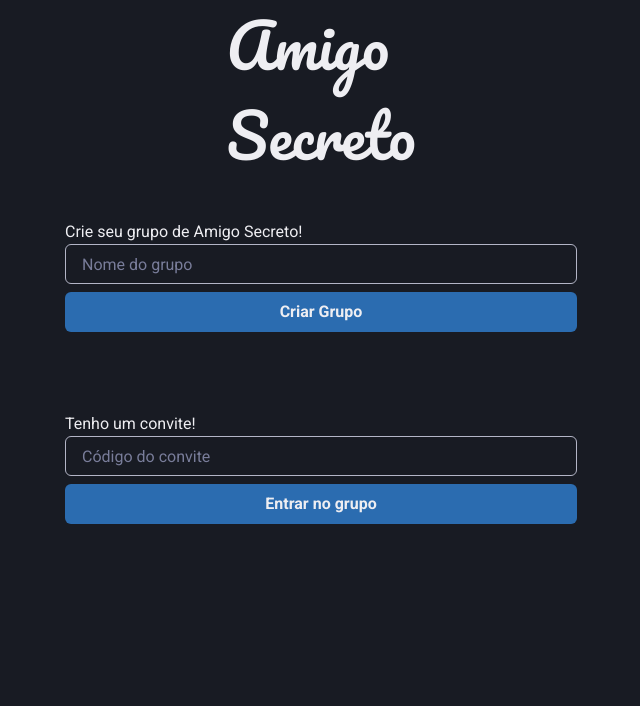
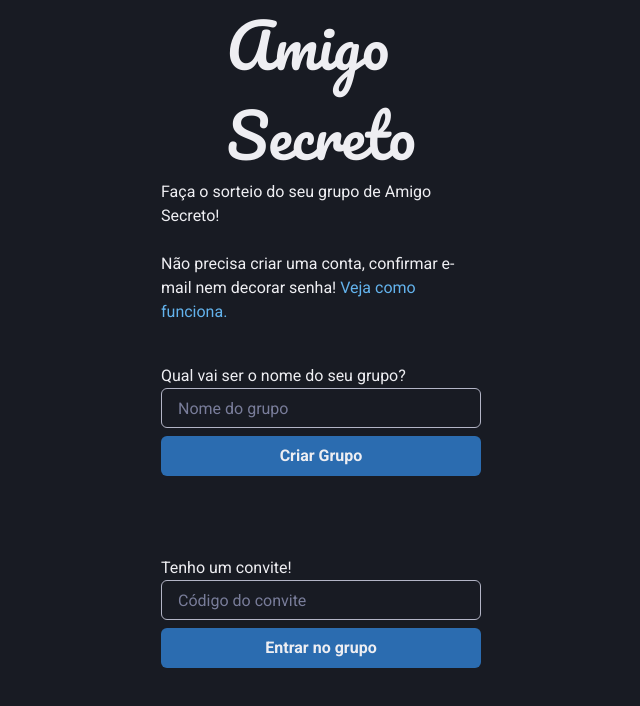
Before and after one commit to Bignotto/amigo-secreto-app, a Next.js app: page / in a window 1280 px wide. Shown: the top 706 px of the page, without its empty margins (319-959 px from the left). Built offline with nearby package versions, Linux system fonts and the light colour scheme; no server answers.

Commit message:
added better instructions on home page

```diff
--- a/src/pages/index.tsx
+++ b/src/pages/index.tsx
@@ -3,7 +3,7 @@ import type { NextPage } from "next";
 import { useRouter } from "next/router";
 import crypto from "crypto";
 
-import { Flex, Button, Input, Text } from "@chakra-ui/react";
+import { Flex, Button, Input, Text, Link } from "@chakra-ui/react";
 
 import { database } from "../services/firebase";
 import { ref, set, get, child } from "firebase/database";
@@ -65,7 +65,7 @@ const Home: NextPage = () => {
   return (
     <Flex align="center" justify="center">
       <Flex
-        w={["95vw", "40vw"]}
+        w={["95vw", "25vw"]}
         align="center"
         justify="center"
         flexDir="column"
@@ -81,8 +81,17 @@ const Home: NextPage = () => {
           flexDir="column"
           onSubmit={handleCreateNewGroup}
         >
+          <Text>Faça o sorteio do seu grupo de Amigo Secreto!</Text>
+          <br />
+          <Text>
+            Não precisa criar uma conta, confirmar e-mail nem decorar
+            senha!&nbsp;
+            <Link href="/instructions" color="blue.300">
+              Veja como funciona.
+            </Link>
+          </Text>
           <Text mt="10" fontFamily="Roboto">
-            Crie seu grupo de Amigo Secreto!
+            Qual vai ser o nome do seu grupo?
           </Text>
           <Input
             placeholder="Nome do grupo"
```
